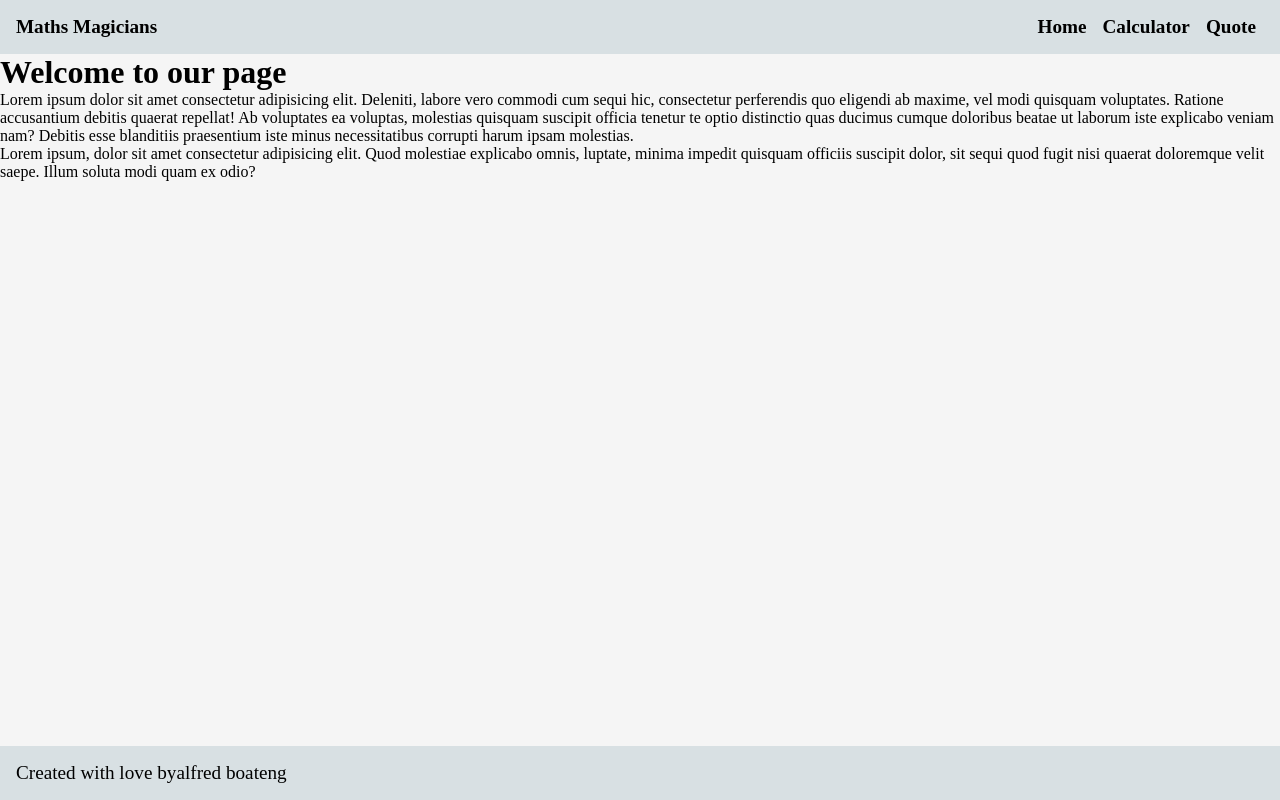
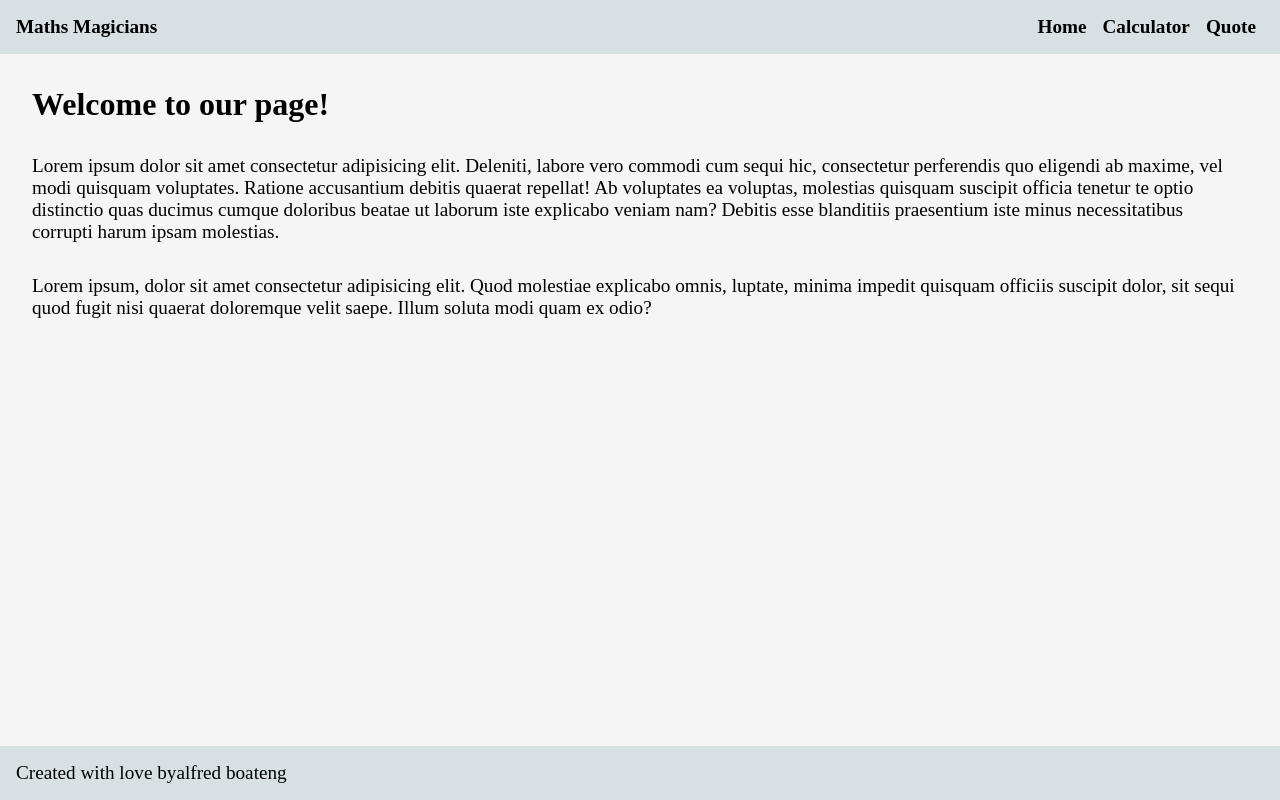
Before and after one commit to learnwithalfred/alfred-maths-magician-app, a React (Create React App) app: page / in a window 1280 px wide. Built offline with nearby package versions, Linux system fonts and the light colour scheme.

Commit message:
Add styles to the home page

```diff
--- /dev/null
+++ b/src/routes/Home.css
@@ -0,0 +1,8 @@
+.home {
+  margin: 2rem;
+}
+
+p {
+  margin: 2rem 0;
+  font-size: 1.2rem;
+}
--- a/src/routes/Home.jsx
+++ b/src/routes/Home.jsx
@@ -1,13 +1,14 @@
 import React from 'react';
 import Footer from '../components/Footer';
 import Navbar from '../components/Navbar';
+import './Home.css';
 
 function HomePage() {
   return (
     <>
       <Navbar />
       <div className="home">
-        <h1>Welcome to our page</h1>
+        <h1>Welcome to our page!</h1>
         <p>
           Lorem ipsum dolor sit amet consectetur adipisicing elit. Deleniti,
           labore vero commodi cum sequi hic, consectetur perferendis quo
```
